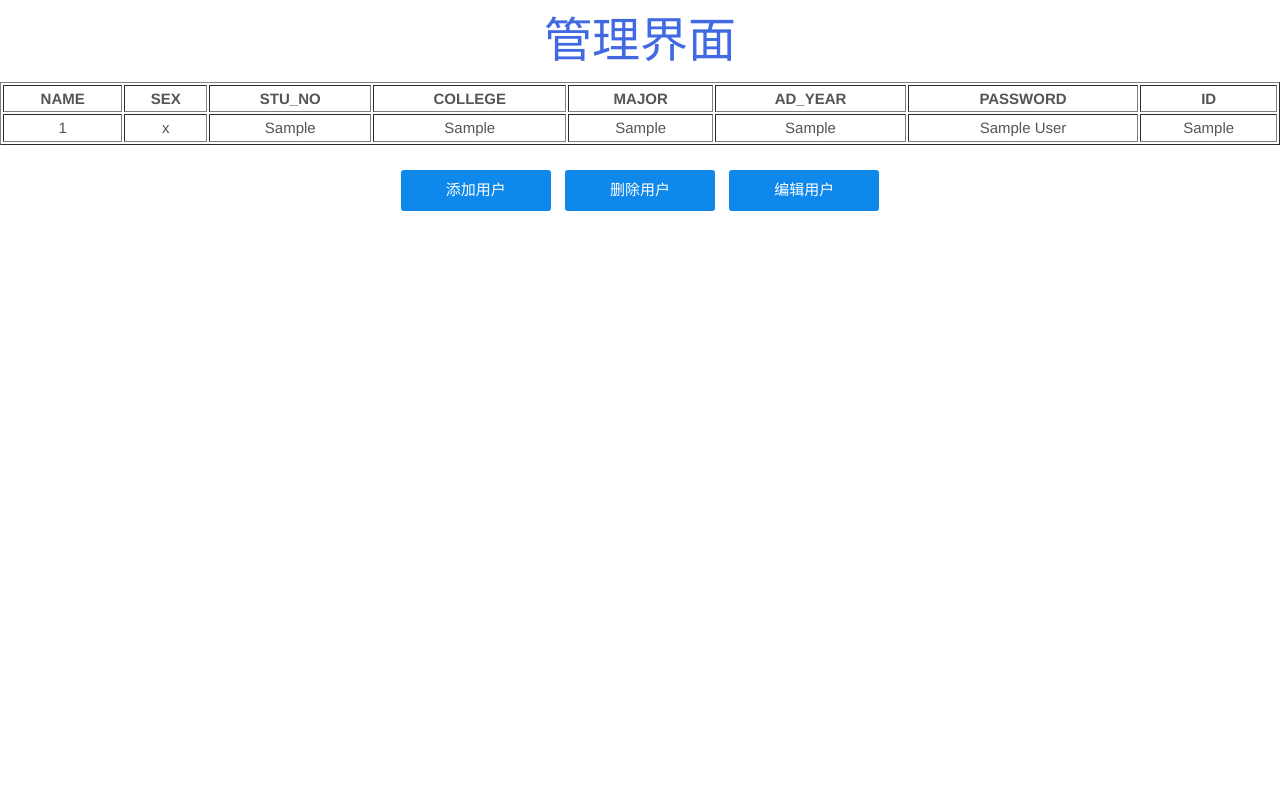
After one commit to xiefan-guo/studentTrainPlan, a Flask app: page /manager in a window 1280 px wide. The commit adds this page. Run offline with Flask 2, Linux system fonts and the light colour scheme; tables that the repository leaves empty or names only in its code hold one stand-in row (values such as "Sample post").

Commit message:
2019-05-14

```diff
--- a/main.py
+++ b/main.py
@@ -11,6 +11,93 @@ def index():
     return render_template('index.html')
 
 
+@app.route('/manager', methods=['GET', 'POST'])
+def manager():
+    sql = "select * from STUDENT"
+    result = query.query(sql)
+    return render_template('manager.html', result=result)
+
+
+@app.route('/managerAdd', methods=['GET', 'POST'])
+def managerAdd():
+    stu_id = session.get('stu_id')
+    #print(stu_id)
+    if stu_id == 'admin':
+        if request.method == 'GET':
+            #print('1111')
+            return  render_template('managerAdd.html')
+        else:
+            #print('222')
+            name = request.form.get('name')
+            sex = request.form.get('sex')
+            stu_no = request.form.get('stu_no')
+            college = request.form.get('college')
+            major = request.form.get('major')
+            ad_year = request.form.get('ad_year')
+            password = request.form.get('password')
+            sql="INSERT INTO STUDENT VALUES ('%s','%s','%s','%s','%s','%s','%s','%s')" % (name,sex,stu_no,college,major,ad_year,password,stu_no)
+            #print(sql)
+            query.update(sql)
+            return redirect(url_for('manager'))
+    else:
+        return u'页面不存在'
+
+
+@app.route('/managerDelete', methods=['GET', 'POST'])
+def managerDelete():
+    stu_id = session.get('stu_id')
+    #print(stu_id)
+    if stu_id == 'admin':
+        if request.method == 'GET':
+            #print('1111')
+            return render_template('managerDelete.html')
+        else:
+            #print('222')
+            stu_no = request.form.get('stu_no')
+            sql="DELETE FROM STUDENT WHERE STU_NO='%s'" % stu_no
+            #print(sql)
+            query.update(sql)
+            return redirect(url_for('manager'))
+    else:
+        return u'页面不存在'
+
+
+@app.route('/managerEdit', methods=['GET', 'POST'])
+def managerEdit():
+    stu_id = session.get('stu_id')
+    if stu_id == 'admin':
+        if request.method == 'GET':
+            return render_template('managerEdit.html')
+        else:
+            stu_no = request.form.get('stu_no')
+            name = request.form.get('name')
+            sex = request.form.get('sex')
+            college = request.form.get('college')
+            major = request.form.get('major')
+            ad_year = request.form.get('ad_year')
+            password = request.form.get('password')
+
+            sql="select * from STUDENT WHERE STU_NO='%s'" % stu_no
+            result=query.query(sql)
+            if name=='':
+                name=result[0][0]
+            if sex=='':
+                sex=result[0][1]
+            if college=='':
+                college=result[0][3]
+            if major=='':
+                major=result[0][4]
+            if ad_year=='':
+                ad_year=result[0][5]
+
+            sql="UPDATE STUDENT SET NAME='%s',SEX='%s',COLLEGE='%s',MAJOR='%s',AD_YEAR='%s',PASSWORD='%s',ID='%s' WHERE STU_NO='%s'" % (name, sex, college, major, ad_year, password, stu_no, stu_no)
+            #print(sql)
+            query.update(sql)
+            return redirect(url_for('manager'))
+    else:
+        return u'页面不存在'
+
+
 @app.route('/course_discussion', methods=['GET', 'POST'])
 def course_discussion():
     if request.method == 'GET':
@@ -18,11 +105,15 @@ def course_discussion():
     else:
         topic = request.form.get('topic')
         comments = request.form.get('comments')
-        commenter = request.form.get('commenter')
+        #commenter = request.form.get('commenter')
         # print(len(topic))
         # print('course_discussion')
         # print(topic, commenter, comments)
-        sql = "INSERT INTO NEWS(TOPIC, COMMENTS, COMMENTER) VALUES ('%s', '%s', '%s')" % (topic, comments, commenter)
+        stu_id = session.get('stu_id')
+        sql = "select NAME from STUDENT where STU_NO = '%s'" % stu_id
+        stu_name = query.query(sql)
+        stu_name = stu_name[0][0]
+        sql = "INSERT INTO NEWS(TOPIC, COMMENTS, COMMENTER) VALUES ('%s', '%s', '%s')" % (topic, comments, stu_name)
         print(sql)
         query.update(sql)
         return redirect(url_for('news_center'))
@@ -44,7 +135,10 @@ def login():
             if result[0][6] == password:
                 session['stu_id'] = result[0][2]
                 session.permanent=True
-                return redirect(url_for('index'))
+                if stu_id=='admin':
+                    return redirect(url_for('manager'))
+                else:
+                    return redirect(url_for('index'))
             else:
                 return u'账号或密码错误'
         else:
@@ -78,6 +172,7 @@ def register():
                     return redirect(url_for('login'))
                 else:
                     return u'密码错误'
+
 
 @app.route('/news_center', methods=['GET', 'POST'])
 def news_center():
@@ -543,10 +638,10 @@ def submit_train_place():
     print(train_plan)
     data = train_plan['children']
     array_finish = [0]*120
-    print(array_finish)
+    #print(array_finish)
     for data_children in data:
         data_children = data_children['children']
-        print(data_children)
+        #print(data_children)
         for data_children_child_1 in data_children:
             #print('data_children_child', data_children_child)
             data_children_child_1 = data_children_child_1['children']
--- a/templates/course_discussion.html
+++ b/templates/course_discussion.html
@@ -3,6 +3,7 @@
 <head>
 <meta http-equiv="Content-Type" content="text/html; charset=utf-8" />
 <link href="../static/css/style1.css" rel="stylesheet" type="text/css" />
+    <link rel="icon" href="../static/images/logo.ico" type="image/x-icon"/>
 <script src="../static/js/jquery1.42.min.js" type="text/javascript"></script>
 <script src="../static/js/jquery.js"></script>
 <script src="../static/js/jquery.superslide.2.1.1.js" type="text/javascript"></script>
@@ -99,7 +100,6 @@
 <div style="width:800px;margin:10px auto">
     <table><tr><td> 话题：</td><td><input type="text" name="topic" style="width:500px" /></td></tr>
         <tr><td>内容：</td><td><textarea  name="comments" style="width:500px;height:200px"></textarea></td></tr>
-        <tr><td>留言者：</td><td><input type="text" name="commenter" style="width:500px" /></td></tr>
         <tr><td></td><td><button>提交</button></td></tr>
     </table>
 </div>
--- a/templates/index.html
+++ b/templates/index.html
@@ -3,6 +3,7 @@
 <head>
 <meta http-equiv="Content-Type" content="text/html; charset=utf-8" />
 <link href="../static/css/style1.css" rel="stylesheet" type="text/css" />
+    <link rel="icon" href="../static/images/logo.ico" type="image/x-icon"/>
 <script src="{{ url_for('static', filename="js/jquery1.42.min.js") }}" type="text/javascript"></script>
 <script src="{{ url_for('static', filename="js/jquery.js") }}"></script>
 <script src="{{ url_for('static', filename="js/jquery.superslide.2.1.1.js") }}" type="text/javascript"></script>
--- a/templates/login.html
+++ b/templates/login.html
@@ -4,6 +4,7 @@
 	<meta charset="utf-8">
 	<title>登录</title>
 	<link rel="stylesheet" type="text/css" href="../static/css/register-login.css">
+    <link rel="icon" href="../static/images/logo.ico" type="image/x-icon"/>
 </head>
 <body>
 <div id="box"></div>
--- /dev/null
+++ b/templates/manager.html
@@ -0,0 +1,42 @@
+<!DOCTYPE html>
+<html lang="en">
+<head>
+    <meta charset="UTF-8">
+    <title>管理界面</title>
+    <link rel="stylesheet" type="text/css" href="../static/css/register-login.css">
+    <link rel="icon" href="../static/images/logo.ico" type="image/x-icon"/>
+    <style>
+        .a{
+            width: 100%;
+            height: 30px;
+            text-align: center;
+        }
+        #b{
+            width: 100%;
+            text-align: center;
+        }
+    </style>
+</head>
+<body>
+<div style = 'text-align: center;'><font color="#4169E1" size="10">管理界面</font></div>
+<div class="a">
+    <table style = 'text-align: center; width: 100%' border='1'>
+        <tr><th>NAME</th><th>SEX</th><th>STU_NO</th><th>COLLEGE</th><th>MAJOR</th><th>AD_YEAR</th><th>PASSWORD</th><th>ID</th></tr>
+        {% for message in result %}
+            <tr><td>{{  message[0]  }}</td><td>{{  message[1]  }}</td><td>{{  message[2]  }}</td><td>{{  message[3]  }}</td><td>{{  message[4]  }}</td><td>{{  message[5]  }}</td><td>{{  message[6]  }}</td><td>{{  message[7]  }}</td></tr>
+        {% endfor %}
+    </table>
+    <br/>
+    <div class="app">
+
+    <div style="display:inline-block;"> <a href="{{ url_for('managerAdd') }}"><button type="submit" class="login-btn register-btn" id="button", style="width: 150px">添加用户</button></a></div>
+
+    <div style="display:inline-block;margin-left:10px;"> <a href="{{ url_for('managerDelete') }}"><button type="submit" class="login-btn register-btn" id="button", style="width: 150px">删除用户</button></a></div>
+
+    <div style="display:inline-block;margin-left:10px;"> <a href="{{ url_for('managerEdit') }}"><button type="submit" class="login-btn register-btn" id="button", style="width: 150px">编辑用户</button></a></div>
+
+    </div>
+    <br/>
+</div>
+</body>
+</html>
--- a/templates/news_center.html
+++ b/templates/news_center.html
@@ -3,6 +3,7 @@
 <head>
 <meta http-equiv="Content-Type" content="text/html; charset=utf-8" />
 <link href="../static/css/style1.css" rel="stylesheet" type="text/css" />
+    <link rel="icon" href="../static/images/logo.ico" type="image/x-icon"/>
 <script src="../static/js/jquery1.42.min.js" type="text/javascript"></script>
 <script src="../static/js/jquery.js"></script>
 <script src="../static/js/jquery.superslide.2.1.1.js" type="text/javascript"></script>
--- a/templates/personal_information.html
+++ b/templates/personal_information.html
@@ -4,6 +4,7 @@
 	<head>
 		<meta http-equiv="Content-Type" content="text/html; charset=utf-8" />
 		<link href="../static/css/style1.css" rel="stylesheet" type="text/css" />
+        <link rel="icon" href="../static/images/logo.ico" type="image/x-icon"/>
 		<script src="../static/js/jquery1.42.min.js" type="text/javascript"></script>
 		<script src="../static/js/jquery.js"></script>
 		<script src="../static/js/jquery.superslide.2.1.1.js" type="text/javascript"></script>
--- a/templates/register.html
+++ b/templates/register.html
@@ -4,6 +4,7 @@
 	<meta charset="utf-8">
 	<title>注册</title>
 	<link rel="stylesheet" type="text/css" href="../static/css/register-login.css">
+    <link rel="icon" href="../static/images/logo.ico" type="image/x-icon"/>
 </head>
 <body>
 <div id="box"></div>
--- a/templates/train_plan.html
+++ b/templates/train_plan.html
@@ -17,7 +17,7 @@
 
     <!-- 最新版本的 Bootstrap 核心 CSS 文件 -->
     <link rel="stylesheet" href="https://cdn.jsdelivr.net/npm/bootstrap@3.3.7/dist/css/bootstrap.min.css" integrity="sha384-BVYiiSIFeK1dGmJRAkycuHAHRg32OmUcww7on3RYdg4Va+PmSTsz/K68vbdEjh4u" crossorigin="anonymous">
-
+    <link rel="icon" href="../static/images/logo.ico" type="image/x-icon"/>
     <!-- 最新的 Bootstrap 核心 JavaScript 文件 -->
     <script src="https://cdn.jsdelivr.net/npm/bootstrap@3.3.7/dist/js/bootstrap.min.js" integrity="sha384-Tc5IQib027qvyjSMfHjOMaLkfuWVxZxUPnCJA7l2mCWNIpG9mGCD8wGNIcPD7Txa" crossorigin="anonymous"></script>
     <link rel="stylesheet" href="https://cdn.jsdelivr.net/npm/bootstrap@3.3.7/dist/css/bootstrap.min.css" integrity="sha384-BVYiiSIFeK1dGmJRAkycuHAHRg32OmUcww7on3RYdg4Va+PmSTsz/K68vbdEjh4u" crossorigin="anonymous">
--- a/utils/query.py
+++ b/utils/query.py
@@ -9,7 +9,7 @@ def query(sql):
         cur.execute(sql)
         result = cur.fetchall()
         db.commit()
-        print('query success')
+        #print('query success')
     except:
         print('query loss')
         db.rollback()
@@ -24,7 +24,7 @@ def update(sql):
     try:
         cur.execute(sql)
         db.commit()
-        print('update success')
+        #print('update success')
     except:
         print('update loss')
         db.rollback()
```
Also changed, not shown: templates/managerAdd.html (added, +43 -0 lines), templates/managerDelete.html (added, +25 -0 lines), templates/managerEdit.html (added, +46 -0 lines), static/images/logo.ico (added), static/images/logo.jpg (added).
